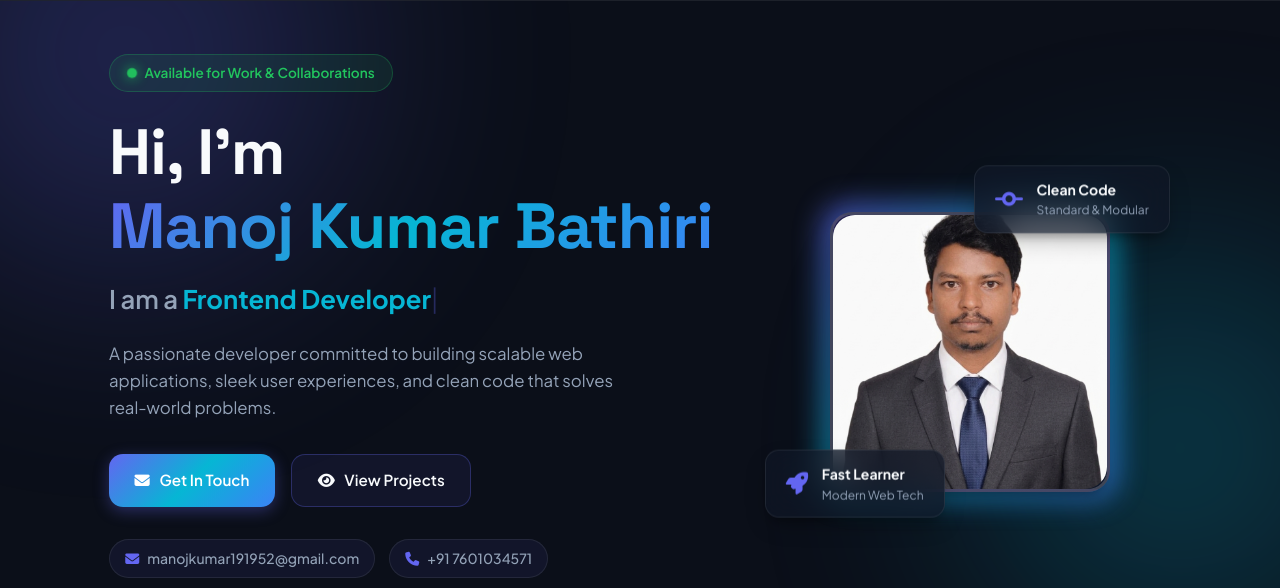
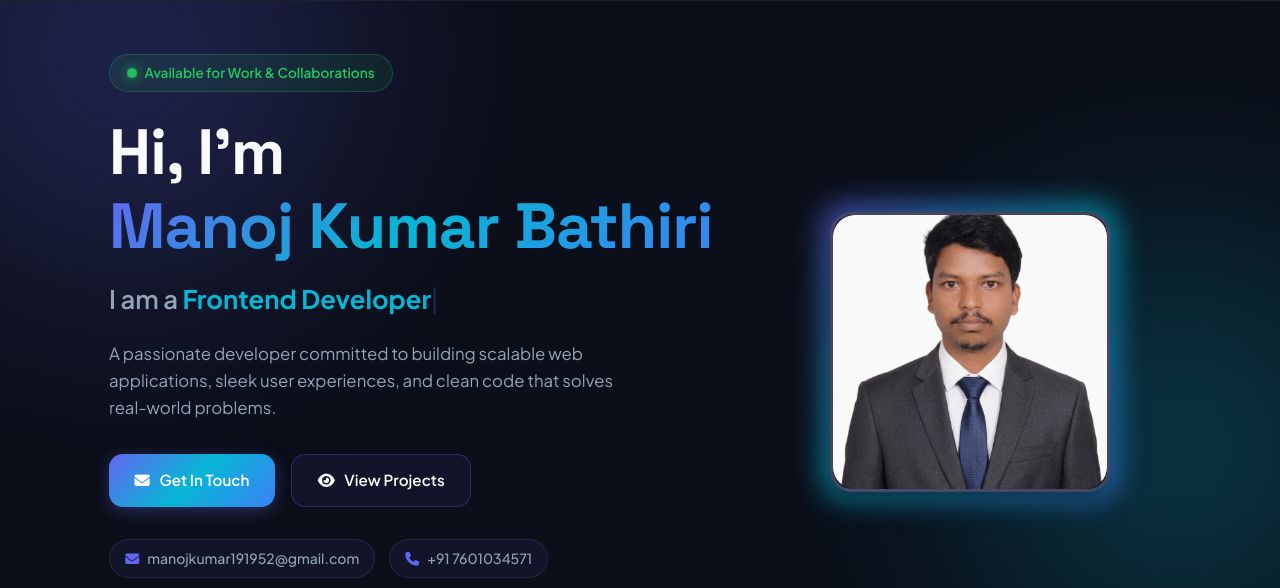
Before and after one commit to Manojbathiri/Portfolio, a plain HTML site: page index.html in a window 1280 px wide. Shown: the part 72-660 px from the top of the page. Drawn offline with Linux system fonts and the light colour scheme.

```diff
--- a/index.html
+++ b/index.html
@@ -137,22 +137,6 @@
                             <div class="avatar-ring"></div>
                             <div class="avatar-inner">
                                 <img src="profile...png" alt="Manoj Kumar Bathiri" class="profile-img">
-                            </div>
-                        </div>
-
-                        <div class="floating-badge badge-top">
-                            <i class="fa-solid fa-code-commit"></i>
-                            <div>
-                                <h4>Clean Code</h4>
-                                <p>Standard & Modular</p>
-                            </div>
-                        </div>
-
-                        <div class="floating-badge badge-bottom">
-                            <i class="fa-solid fa-rocket"></i>
-                            <div>
-                                <h4>Fast Learner</h4>
-                                <p>Modern Web Tech</p>
                             </div>
                         </div>
                     </div>
```
